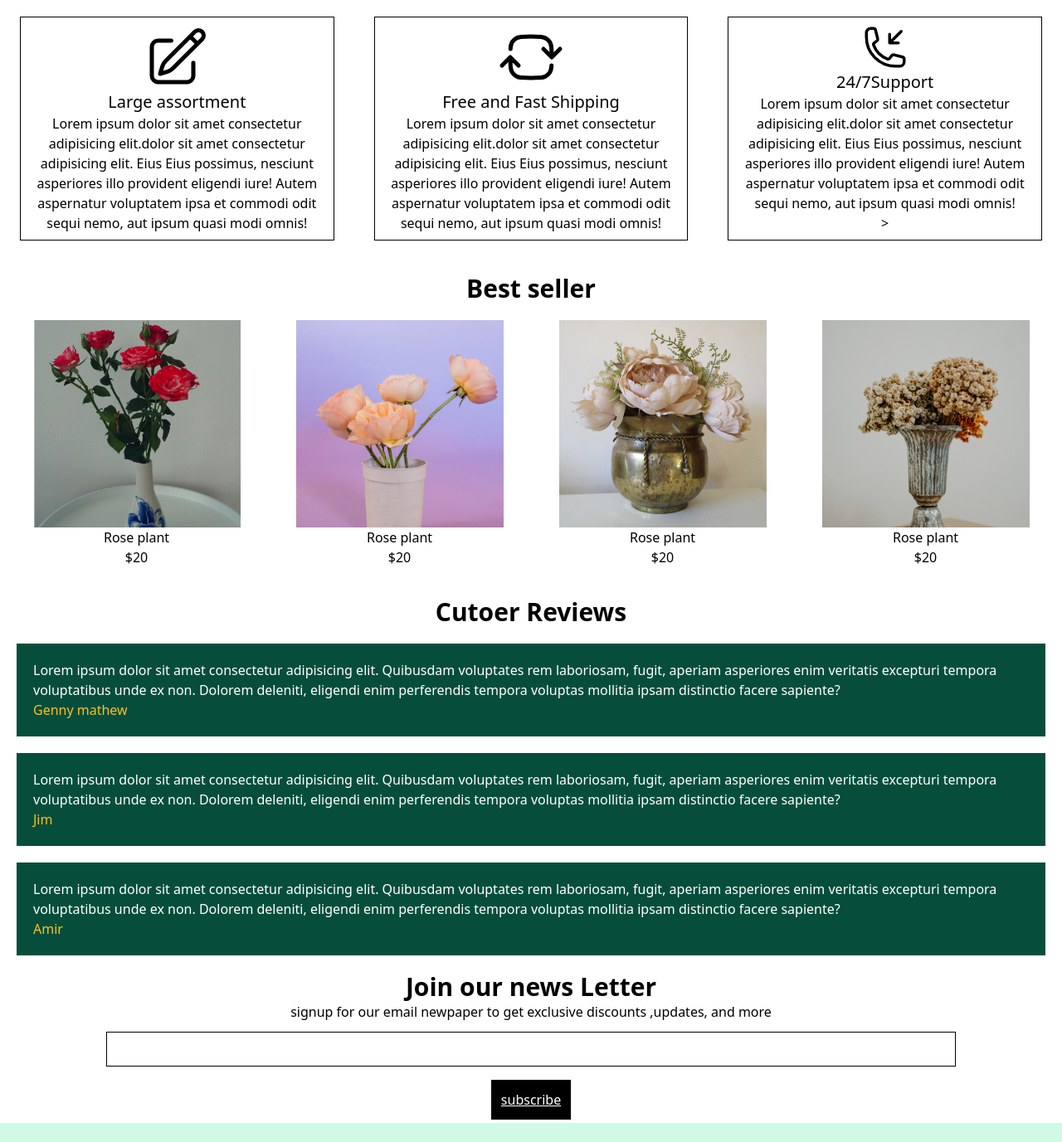
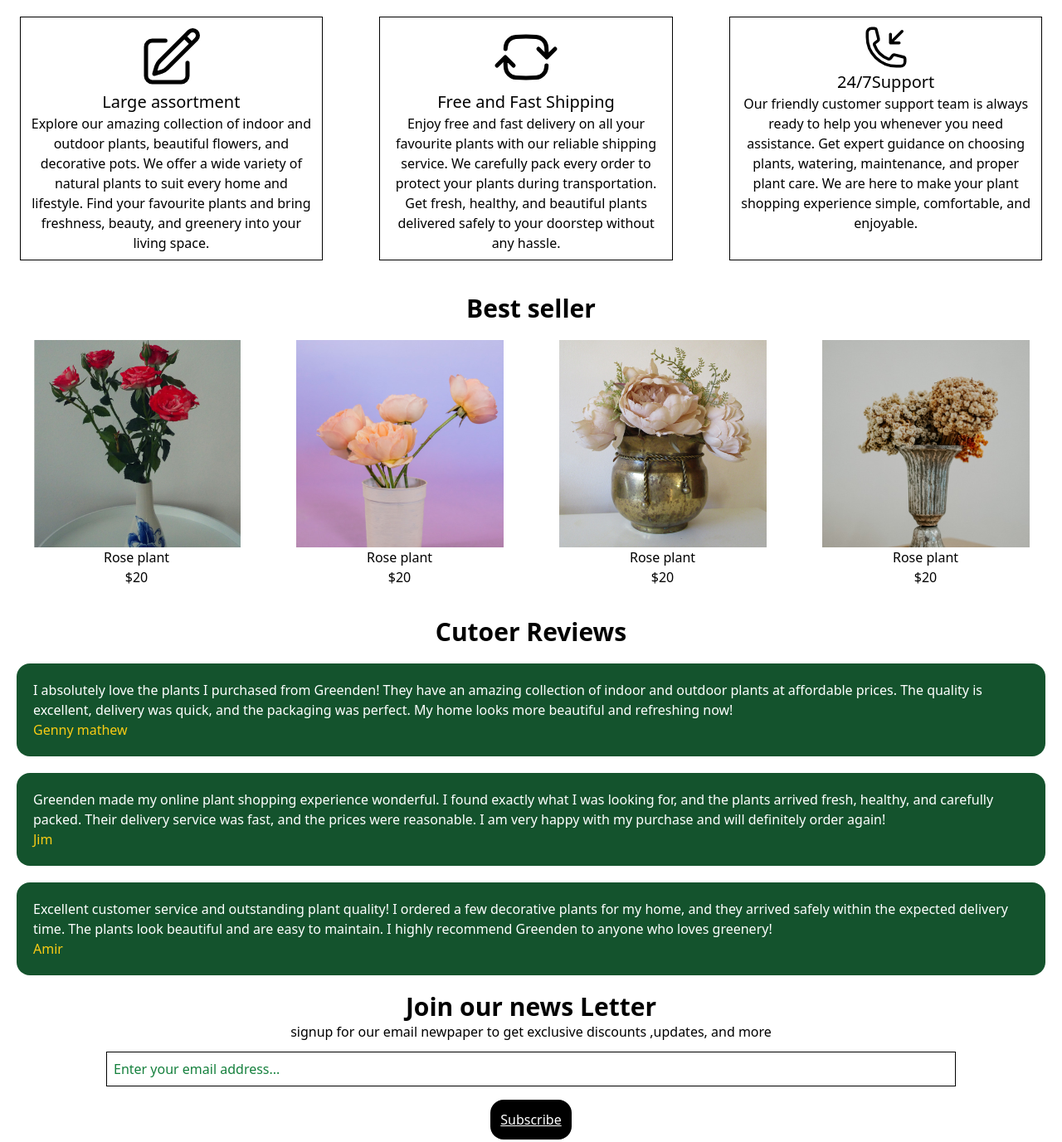
Before and after one commit to gideonrio/Greenden-tailwind, a plain HTML site: page index.html in a window 1280 px wide. Shown: the part 580-1957 px from the top of the page at 83% size. Drawn offline with nearby package versions, Linux system fonts and the light colour scheme.

Commit message:
updated the responsive

```diff
--- a/index.html
+++ b/index.html
@@ -5,8 +5,10 @@
     <meta charset="UTF-8">
     <meta name="viewport" content="width=device-width, initial-scale=1.0">
     <title>Geenden</title>
+    <!-- font-awesome CDN -->
+    <link rel="icon" href="./image/icon.png">
     <!-- tailwind css cdn link -->
-    <link href="https://cdn.jsdelivr.net/npm/tailwindcss@2.2.19/dist/tailwind.min.css" rel="stylesheet">
+    <script src="https://cdn.tailwindcss.com"></script>
 </head>
 
 <body>
@@ -36,8 +38,9 @@
             <p class="mb-4">We offer you a wide range of Aritifical and Natural Flowers</p>
             <h2 class="font-bold text-3xl  mb-5">Plants for your Interior </h2>
             <div>
-                <button class="bg-black rounded p-2 text-white">Shop Now</button>
-                <button class="border border-black rounded p-2">Watch Video</button>
+                <button class="bg-black rounded p-2 text-white hover:bg-emerald-900">Shop Now</button>
+                <button class="border border-black rounded p-2 hover:bg-emerald-900 hover:text-white">Watch
+                    Video</button>
             </div>
             <p class="p-2 mt-4">160+ plant species|100+ Clients</p>
         </div>
@@ -50,8 +53,8 @@
         <h1 class="text-3xl font-bold mt-5">About us </h1>
         <p>Plants are living organisms that produce their own food through photosynthesis and provide oxygen, food, and
             shelter to other living things.</p>
-        <div class="md:flex">
-            <div class="border border-black p-2 m-6">
+        <div class="md:flex items-stretch gap-5">
+            <div class="border border-black p-2 m-6 ">
                 <svg class="w-20 inline" xmlns="http://www.w3.org/2000/svg" fill="none" viewBox="0 0 24 24"
                     stroke-width="1.5" stroke="currentColor" class="size-">
                     <path stroke-linecap="round" stroke-linejoin="round"
@@ -59,9 +62,9 @@
                 </svg>
 
                 <h2 class="text-xl font-medium">Large assortment</h2>
-                <p>Lorem ipsum dolor sit amet consectetur adipisicing elit.dolor sit amet consectetur adipisicing elit.
-                    Eius Eius possimus, nesciunt asperiores illo provident eligendi iure! Autem aspernatur voluptatem
-                    ipsa et commodi odit sequi nemo, aut ipsum quasi modi omnis!
+                <p>Explore our amazing collection of indoor and outdoor plants, beautiful flowers, and decorative pots.
+                    We offer a wide variety of natural plants to suit every home and lifestyle. Find your favourite
+                    plants and bring freshness, beauty, and greenery into your living space.
                 </p>
 
             </div>
@@ -73,9 +76,9 @@
                 </svg>
 
                 <h2 class="text-xl font-medium">Free and Fast Shipping</h2>
-                <p>Lorem ipsum dolor sit amet consectetur adipisicing elit.dolor sit amet consectetur adipisicing elit.
-                    Eius Eius possimus, nesciunt asperiores illo provident eligendi iure! Autem aspernatur voluptatem
-                    ipsa et commodi odit sequi nemo, aut ipsum quasi modi omnis!
+                <p>Enjoy free and fast delivery on all your favourite plants with our reliable shipping service. We
+                    carefully pack every order to protect your plants during transportation. Get fresh, healthy, and
+                    beautiful plants delivered safely to your doorstep without any hassle.
                 </p>
 
             </div>
@@ -87,11 +90,11 @@
                 </svg>
 
                 <h2 class="text-xl font-medium">24/7Support</h2>
-                <p>Lorem ipsum dolor sit amet consectetur adipisicing elit.dolor sit amet consectetur adipisicing elit.
-                    Eius Eius possimus, nesciunt asperiores illo provident eligendi iure! Autem aspernatur voluptatem
-                    ipsa et commodi odit sequi nemo, aut ipsum quasi modi omnis!
+                <p>Our friendly customer support team is always ready to help you whenever you need assistance. Get
+                    expert guidance on choosing plants, watering, maintenance, and proper plant care. We are here to
+                    make your plant shopping experience simple, comfortable, and enjoyable.
                 </p>
-                >
+
             </div>
         </div>
     </section>
@@ -129,22 +132,23 @@
     <section>
         <h1 class="font-bold text-3xl mt-5 text-center">Cutoer Reviews</h1>
         <div class="flex flex-col gap-5 justify-center text-white m-5">
-            <div class="bg-green-900 p-5 container">
-                <p>Lorem ipsum dolor sit amet consectetur adipisicing elit. Quibusdam voluptates rem laboriosam, fugit,
-                    aperiam asperiores enim veritatis excepturi tempora voluptatibus unde ex non. Dolorem deleniti,
-                    eligendi enim perferendis tempora voluptas mollitia ipsam distinctio facere sapiente?</p>
+            <div class="bg-green-900 p-5 container rounded-2xl">
+                <p>I absolutely love the plants I purchased from Greenden! They have an amazing collection of indoor and
+                    outdoor plants at affordable prices. The quality is excellent, delivery was quick, and the packaging
+                    was perfect. My home looks more beautiful and refreshing now!</p>
                 <p class="text-yellow-400">Genny mathew</p>
             </div>
-            <div class="bg-green-900 p-5 container">
-                <p>Lorem ipsum dolor sit amet consectetur adipisicing elit. Quibusdam voluptates rem laboriosam, fugit,
-                    aperiam asperiores enim veritatis excepturi tempora voluptatibus unde ex non. Dolorem deleniti,
-                    eligendi enim perferendis tempora voluptas mollitia ipsam distinctio facere sapiente?</p>
+            <div class="bg-green-900 p-5 container rounded-2xl">
+                <p>Greenden made my online plant shopping experience wonderful. I found exactly what I was looking for,
+                    and the plants arrived fresh, healthy, and carefully packed. Their delivery service was fast, and
+                    the prices were reasonable. I am very happy with my purchase and will definitely order again!
+                </p>
                 <p class="text-yellow-400">Jim</p>
             </div>
-            <div class="bg-green-900 p-5 container">
-                <p>Lorem ipsum dolor sit amet consectetur adipisicing elit. Quibusdam voluptates rem laboriosam, fugit,
-                    aperiam asperiores enim veritatis excepturi tempora voluptatibus unde ex non. Dolorem deleniti,
-                    eligendi enim perferendis tempora voluptas mollitia ipsam distinctio facere sapiente?</p>
+            <div class="bg-green-900 p-5 container rounded-2xl">
+                <p>Excellent customer service and outstanding plant quality! I ordered a few decorative plants for my
+                    home, and they arrived safely within the expected delivery time. The plants look beautiful and are
+                    easy to maintain. I highly recommend Greenden to anyone who loves greenery!</p>
                 <p class="text-yellow-400">Amir</p>
             </div>
         </div>
@@ -155,9 +159,9 @@
             Join our news Letter
         </h1>
         <p>signup for our email newpaper to get exclusive discounts ,updates, and more</p>
-    <input type="text" class="border border-black m-3 p-2" style="width: 80%;">
+        <input type="text" placeholder="Enter your email address..." class="border border-black m-3 p-2 w-4/5 placeholder-green-700 " style="width: 80%;">
         <br>
-    <button class="bg-black text-white p-3 m-1 underline">subscribe</button>
+        <button class="bg-black text-white p-3 m-1 underline hover:bg-emerald-900 rounded-2xl">Subscribe</button>
     </section>
     <!-- footer -->
     <section class="bg-green-100 p-10 flex flex-col gap-5">
```
Also changed, not shown: 1 other file. Lines whose indentation alone changed are shown as unchanged.
